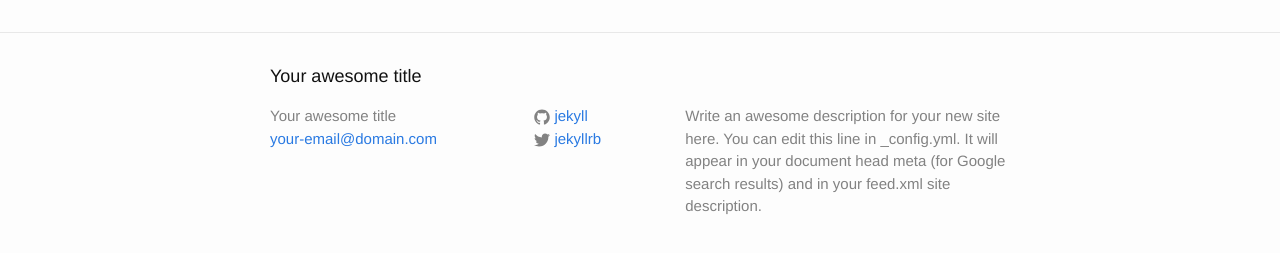
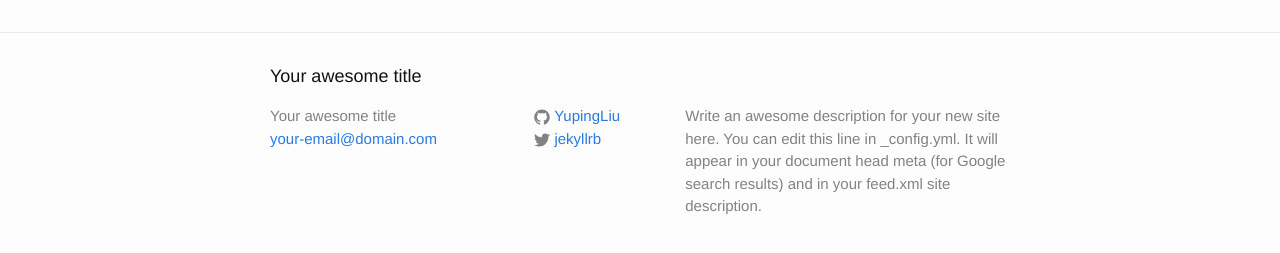
Before and after one commit to YupingLiu/YupingLiu.github.io, a Jekyll site: the page built from Blog/index.html, in a window 1280 px wide. Shown: the part 264-517 px from the top of the page. Built offline with Jekyll 4.4.1, drawn with Linux system fonts in a browser that asks for light colours.

Commit message:
--change config

```diff
--- a/Blog/_config.yml
+++ b/Blog/_config.yml
@@ -15,7 +15,7 @@ description: > # this means to ignore newlines until "baseurl:"
 baseurl: "/Blog" # the subpath of your site, e.g. /blog
 url: "http://vikky.github.io" # the base hostname & protocol for your site
 twitter_username: jekyllrb
-github_username:  jekyll
+github_username:  YupingLiu
 
 # Build settings
 markdown: kramdown
```
